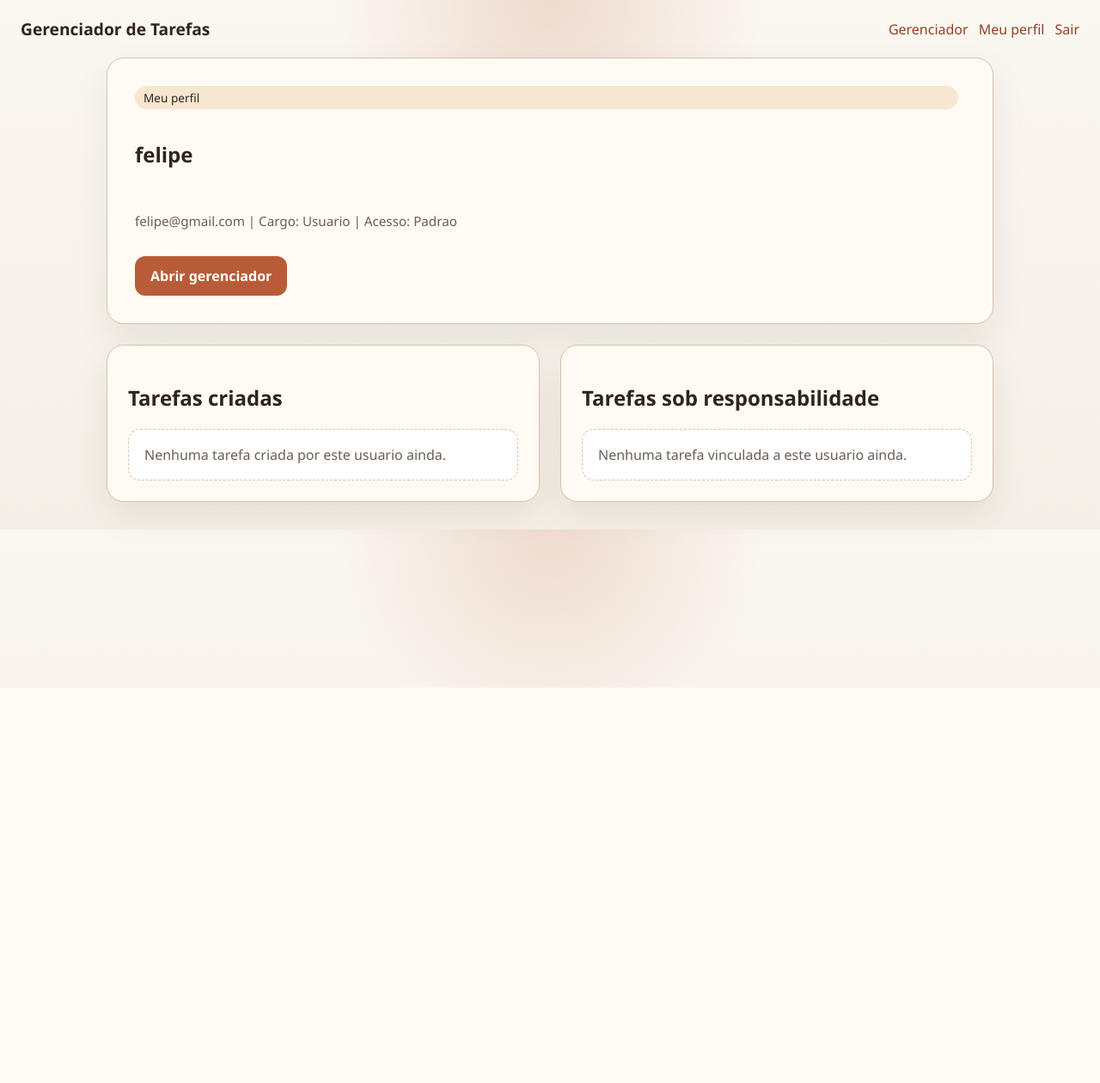
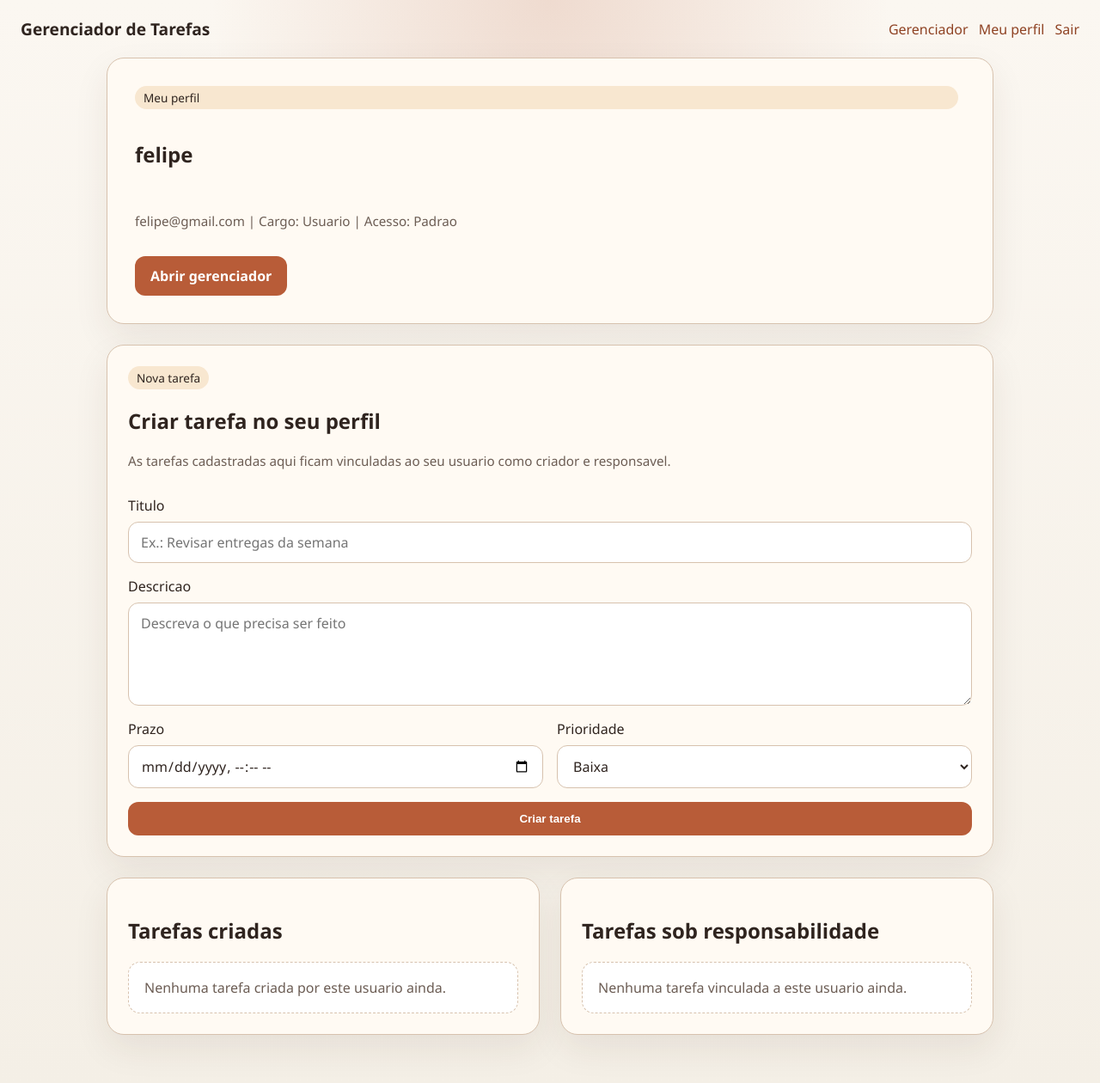
Before and after one commit to lipersa/GerenciadorDeTarefas, a Flask app: page /perfil/1 in a window 1280 px wide. Shown: the whole page at 86% size. Before the commit the page ends 800 px from the top, so only its background shows below. Run offline with Flask 3, Linux system fonts and the light colour scheme; a user stored in the database is signed in.

Commit message:
implementado o upload das tarefas

```diff
--- a/GerenciadorDeTarefas/forms.py
+++ b/GerenciadorDeTarefas/forms.py
@@ -1,6 +1,7 @@
 from flask_wtf import FlaskForm
-from wtforms import PasswordField, StringField, SubmitField
-from wtforms.validators import DataRequired, Email, EqualTo, Length, ValidationError
+from wtforms import PasswordField, SelectField, StringField, SubmitField, TextAreaField
+from wtforms.fields.datetime import DateTimeLocalField
+from wtforms.validators import DataRequired, Email, EqualTo, Length, Optional, ValidationError
 
 from GerenciadorDeTarefas.models import Usuario
 
@@ -22,3 +23,16 @@ class FormCriarConta(FlaskForm):
         usuario = Usuario.query.filter_by(email=email.data).first()
         if usuario:
             raise ValidationError("Email ja cadastrado, faca login novamente.")
+
+
+class FormCriarTarefa(FlaskForm):
+    titulo = StringField("Titulo", validators=[DataRequired(), Length(max=100)])
+    descricao = TextAreaField("Descricao", validators=[Optional(), Length(max=2000)])
+    prazo = DateTimeLocalField("Prazo", format="%Y-%m-%dT%H:%M", validators=[Optional()])
+    prioridade = SelectField(
+        "Prioridade",
+        choices=[("Baixa", "Baixa"), ("Media", "Media"), ("Alta", "Alta")],
+        validators=[DataRequired()],
+        default="Baixa",
+    )
+    botao_confirmacao = SubmitField("Criar tarefa")
--- a/GerenciadorDeTarefas/routes.py
+++ b/GerenciadorDeTarefas/routes.py
@@ -3,7 +3,7 @@ from flask_login import current_user, login_required, login_user, logout_user
 from sqlalchemy import or_
 
 from GerenciadorDeTarefas import app, bcrypt, database
-from GerenciadorDeTarefas.forms import FormCriarConta, FormLogin
+from GerenciadorDeTarefas.forms import FormCriarConta, FormCriarTarefa, FormLogin
 from GerenciadorDeTarefas.models import Tarefa, Usuario
 
 
@@ -56,10 +56,31 @@ def gerenciador():
     return render_template('gerenciador.html', tarefas=tarefas)
 
 
-@app.route('/perfil/<int:id_usuario>')
+@app.route('/perfil/<int:id_usuario>', methods=['GET', 'POST'])
 @login_required
 def perfil(id_usuario):
     usuario = Usuario.query.get_or_404(id_usuario)
+    visualizando_proprio_perfil = usuario.id == current_user.id
+    form_tarefa = FormCriarTarefa()
+
+    if form_tarefa.is_submitted() and not visualizando_proprio_perfil:
+        flash('Voce so pode criar tarefas dentro do seu proprio perfil.', 'erro')
+        return redirect(url_for('perfil', id_usuario=usuario.id))
+
+    if visualizando_proprio_perfil and form_tarefa.validate_on_submit():
+        tarefa = Tarefa(
+            titulo=form_tarefa.titulo.data,
+            descricao=form_tarefa.descricao.data,
+            prazo=form_tarefa.prazo.data,
+            prioridade=form_tarefa.prioridade.data,
+            criador_id=current_user.id,
+            responsavel_id=current_user.id,
+        )
+        database.session.add(tarefa)
+        database.session.commit()
+        flash('Tarefa criada com sucesso no seu perfil.', 'sucesso')
+        return redirect(url_for('perfil', id_usuario=current_user.id))
+
     tarefas_criadas = Tarefa.query.filter_by(criador_id=usuario.id).order_by(Tarefa.data_criacao.desc()).all()
     tarefas_recebidas = Tarefa.query.filter_by(responsavel_id=usuario.id).order_by(Tarefa.data_criacao.desc()).all()
     return render_template(
@@ -67,7 +88,8 @@ def perfil(id_usuario):
         usuario=usuario,
         tarefas_criadas=tarefas_criadas,
         tarefas_recebidas=tarefas_recebidas,
-        visualizando_proprio_perfil=usuario.id == current_user.id,
+        visualizando_proprio_perfil=visualizando_proprio_perfil,
+        form_tarefa=form_tarefa,
     )
 
 
--- a/GerenciadorDeTarefas/templates/base.html
+++ b/GerenciadorDeTarefas/templates/base.html
@@ -16,6 +16,9 @@
             --line: #d7c2ae;
             --muted: #6c5d54;
             --danger: #b63c3c;
+            --success-bg: #e6f4ea;
+            --success-ink: #1f6b38;
+            --success-line: #b9dfc2;
         }
 
         * {
@@ -80,6 +83,7 @@
 
         .card {
             padding: 24px;
+            margin-bottom: 24px;
         }
 
         .grid {
@@ -89,6 +93,10 @@
 
         .grid-2 {
             grid-template-columns: repeat(auto-fit, minmax(280px, 1fr));
+        }
+
+        .compact-grid {
+            gap: 16px;
         }
 
         .stack {
@@ -101,13 +109,21 @@
             gap: 8px;
         }
 
-        .field input {
+        .field input,
+        .field select,
+        .field textarea {
             width: 100%;
             padding: 12px 14px;
             border-radius: 12px;
             border: 1px solid var(--line);
             background: #fff;
             color: var(--ink);
+            font: inherit;
+        }
+
+        .field textarea {
+            resize: vertical;
+            min-height: 120px;
         }
 
         .button {
@@ -133,6 +149,12 @@
             background: #fce9e9;
             color: var(--danger);
             border: 1px solid #efc1c1;
+        }
+
+        .message.sucesso {
+            background: var(--success-bg);
+            color: var(--success-ink);
+            border-color: var(--success-line);
         }
 
         .task-list {
@@ -208,7 +230,7 @@
         {% with mensagens = get_flashed_messages(with_categories=true) %}
             {% if mensagens %}
                 {% for categoria, mensagem in mensagens %}
-                    <div class="message">{{ mensagem }}</div>
+                    <div class="message {{ categoria }}">{{ mensagem }}</div>
                 {% endfor %}
             {% endif %}
         {% endwith %}
--- a/GerenciadorDeTarefas/templates/perfil.html
+++ b/GerenciadorDeTarefas/templates/perfil.html
@@ -11,6 +11,72 @@
             <a class="button" href="{{ url_for('gerenciador') }}">Abrir gerenciador</a>
         </div>
     </section>
+
+    {% if visualizando_proprio_perfil %}
+        <section class="card stack">
+            <div>
+                <span class="pill">Nova tarefa</span>
+                <h2>Criar tarefa no seu perfil</h2>
+                <p class="meta">As tarefas cadastradas aqui ficam vinculadas ao seu usuario como criador e responsavel.</p>
+            </div>
+
+            <form method="POST" class="stack">
+                {{ form_tarefa.hidden_tag() }}
+
+                <div class="field">
+                    {{ form_tarefa.titulo.label }}
+                    {{ form_tarefa.titulo(placeholder="Ex.: Revisar entregas da semana") }}
+                    {% if form_tarefa.titulo.errors %}
+                        <ul class="errors">
+                            {% for erro in form_tarefa.titulo.errors %}
+                                <li>{{ erro }}</li>
+                            {% endfor %}
+                        </ul>
+                    {% endif %}
+                </div>
+
+                <div class="field">
+                    {{ form_tarefa.descricao.label }}
+                    {{ form_tarefa.descricao(rows="4", placeholder="Descreva o que precisa ser feito") }}
+                    {% if form_tarefa.descricao.errors %}
+                        <ul class="errors">
+                            {% for erro in form_tarefa.descricao.errors %}
+                                <li>{{ erro }}</li>
+                            {% endfor %}
+                        </ul>
+                    {% endif %}
+                </div>
+
+                <div class="grid grid-2 compact-grid">
+                    <div class="field">
+                        {{ form_tarefa.prazo.label }}
+                        {{ form_tarefa.prazo() }}
+                        {% if form_tarefa.prazo.errors %}
+                            <ul class="errors">
+                                {% for erro in form_tarefa.prazo.errors %}
+                                    <li>{{ erro }}</li>
+                                {% endfor %}
+                            </ul>
+                        {% endif %}
+                    </div>
+
+                    <div class="field">
+                        {{ form_tarefa.prioridade.label }}
+                        {{ form_tarefa.prioridade() }}
+                        {% if form_tarefa.prioridade.errors %}
+                            <ul class="errors">
+                                {% for erro in form_tarefa.prioridade.errors %}
+                                    <li>{{ erro }}</li>
+                                {% endfor %}
+                            </ul>
+                        {% endif %}
+                    </div>
+                </div>
+
+                {{ form_tarefa.botao_confirmacao(class="button") }}
+            </form>
+        </section>
+    {% endif %}
 
     <section class="grid grid-2">
         <article class="card">
```
